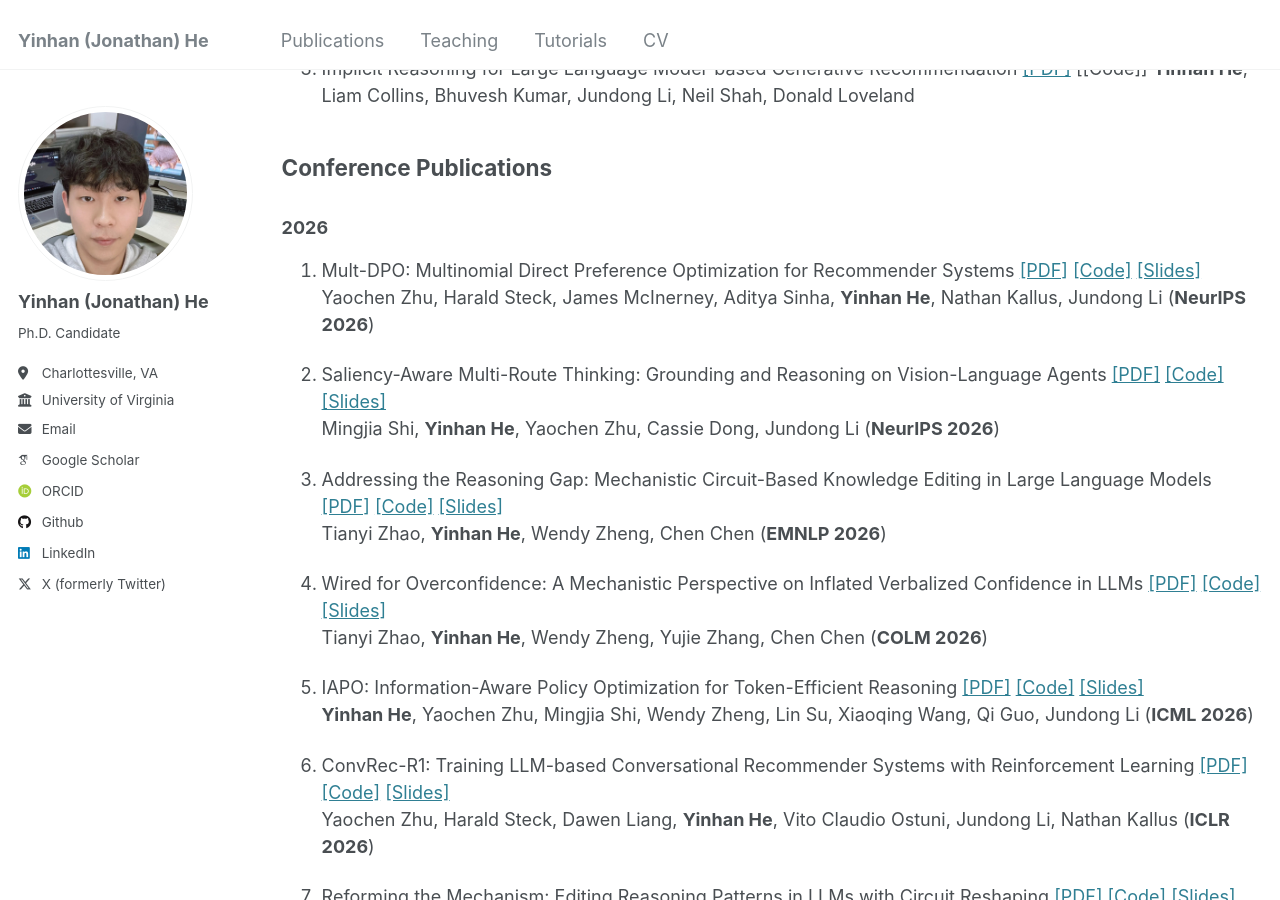
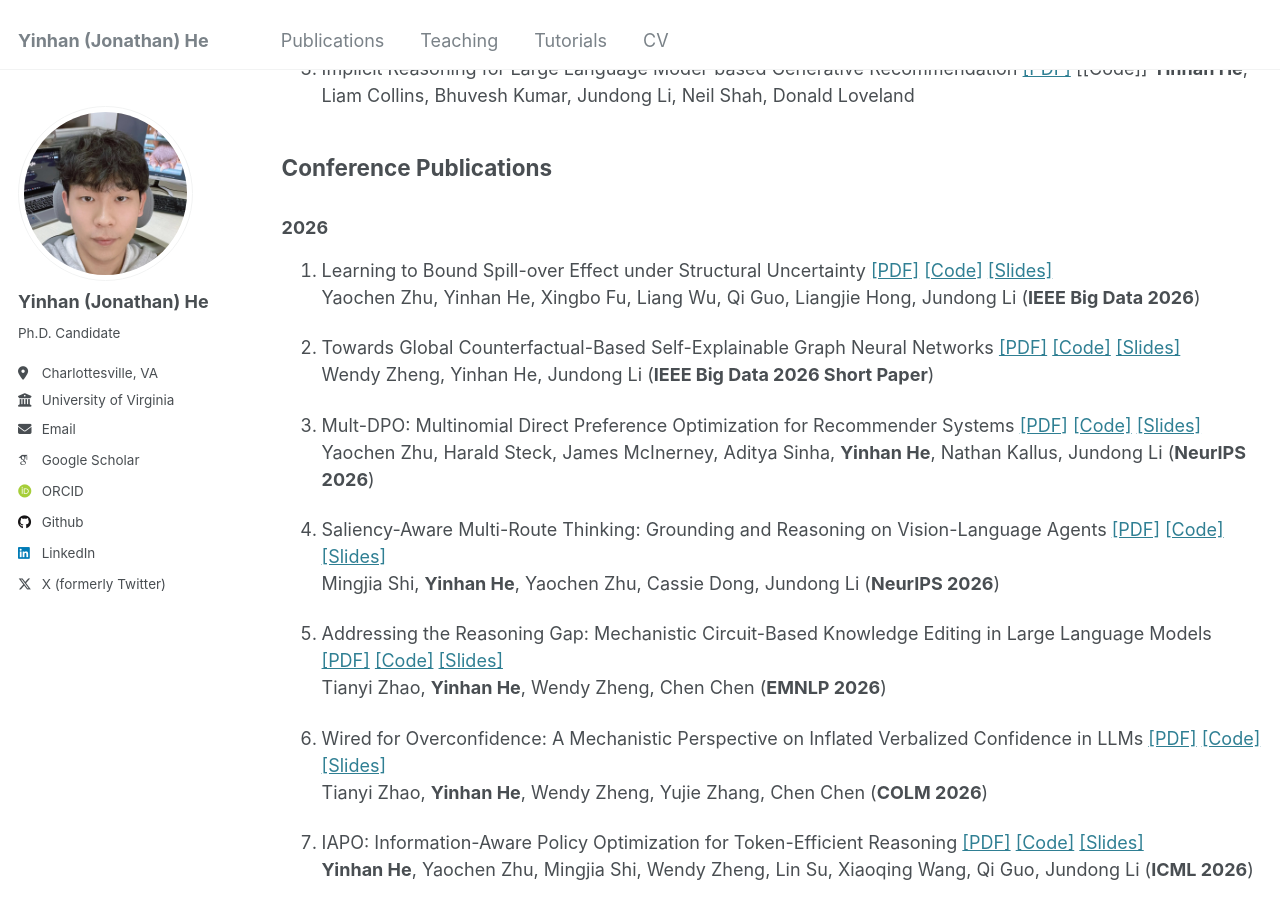
Before and after one commit to YinhanHe123/YinhanHe123.github.io, a Jekyll site: the page built from _pages/publications.md, in a window 1280 px wide and 900 px high, scrolled down 680 px. Built offline with Jekyll 4.4.1, drawn with Linux system fonts in a browser that asks for light colours; some web fonts are replaced; a script that is not in the unit is left out.

Commit message:
Add 2026 conference publications section
Added new conference publications for 2026 with authors and links.

```diff
--- a/_pages/publications.md
+++ b/_pages/publications.md
@@ -28,6 +28,12 @@ Kavana Venkatesh, **Yinhan He**, Jundong Li, Jiaming Cui
 
 ## Conference Publications
 ### 2026
+
+1. Learning to Bound Spill-over Effect under Structural Uncertainty [[PDF]](https://yinhanhe123.github.io//publications/) [[Code]](https://yinhanhe123.github.io//publications/) [[Slides]](https://yinhanhe123.github.io//publications/)<br>
+Yaochen Zhu, Yinhan He, Xingbo Fu, Liang Wu, Qi Guo, Liangjie Hong, Jundong Li (**IEEE Big Data 2026**)
+
+2. Towards Global Counterfactual-Based Self-Explainable Graph Neural Networks [[PDF]](https://yinhanhe123.github.io//publications/) [[Code]](https://yinhanhe123.github.io//publications/) [[Slides]](https://yinhanhe123.github.io//publications/)<br>
+ Wendy Zheng, Yinhan He, Jundong Li (**IEEE Big Data 2026 Short Paper**)
 
 1. Mult-DPO: Multinomial Direct Preference Optimization for Recommender Systems [[PDF]](https://yinhanhe123.github.io//publications/) [[Code]](https://yinhanhe123.github.io//publications/) [[Slides]](https://yinhanhe123.github.io//publications/)<br>
 Yaochen Zhu, Harald Steck, James McInerney, Aditya Sinha, **Yinhan He**, Nathan Kallus, Jundong Li (**NeurIPS 2026**)
```
